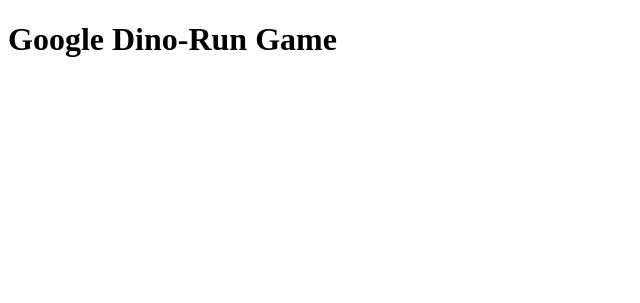
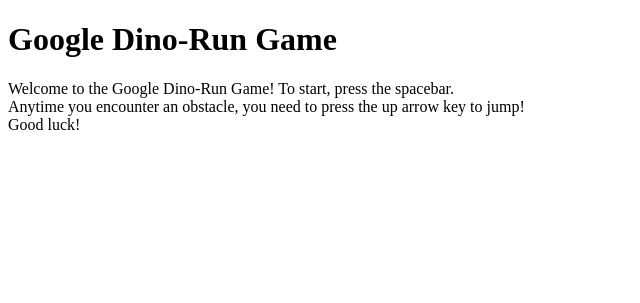
Before and after one commit to Aimes13/Google-Dino-Run-Game, a plain HTML site: page index.html in a window 1280 px wide. Shown: the whole page, without its empty margins (0-640 px from the left). Drawn offline with Linux system fonts and the light colour scheme.

Commit message:
Update index.html
Create basic game layout on web page.

```diff
--- a/index.html
+++ b/index.html
@@ -4,11 +4,18 @@
 	<meta charset="utf-8">
 	<meta name="viewport" content="width=device-width, initial-scale=1">
 	<title>Google Dino-Run</title>
-	<div class="style"></div>
+	<link rel="stylesheet" href="./game.css">
     <script src="./game.js"></script>
 </head>
 <body>
 	<h1>Google Dino-Run Game</h1>
+    <section>
+        <p>
+            Welcome to the Google Dino-Run Game! To start, press the spacebar.<br>
+            Anytime you encounter an obstacle, you need to press the up arrow
+            key to jump!<br> Good luck!
+        </p>
+    </section>
 	<canvas id="canvas"></canvas>
 </body>
 </html>
```
